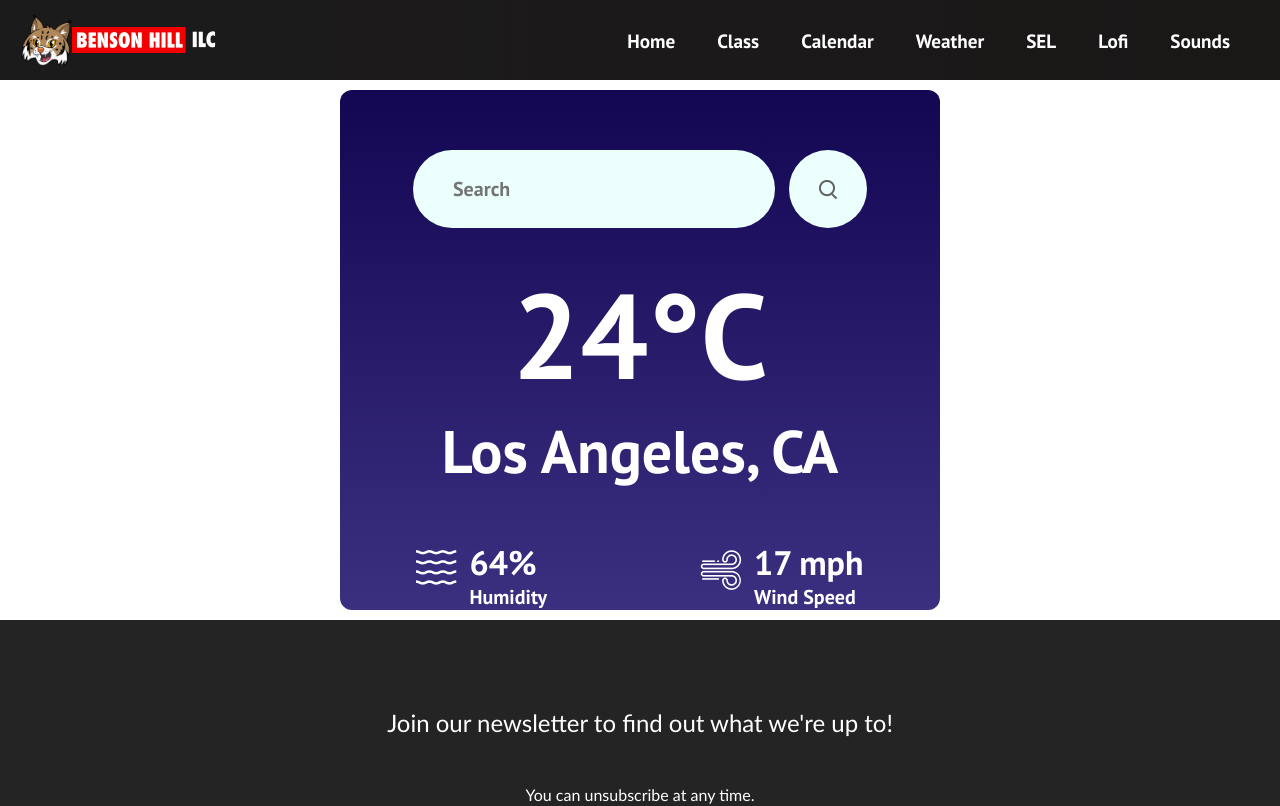
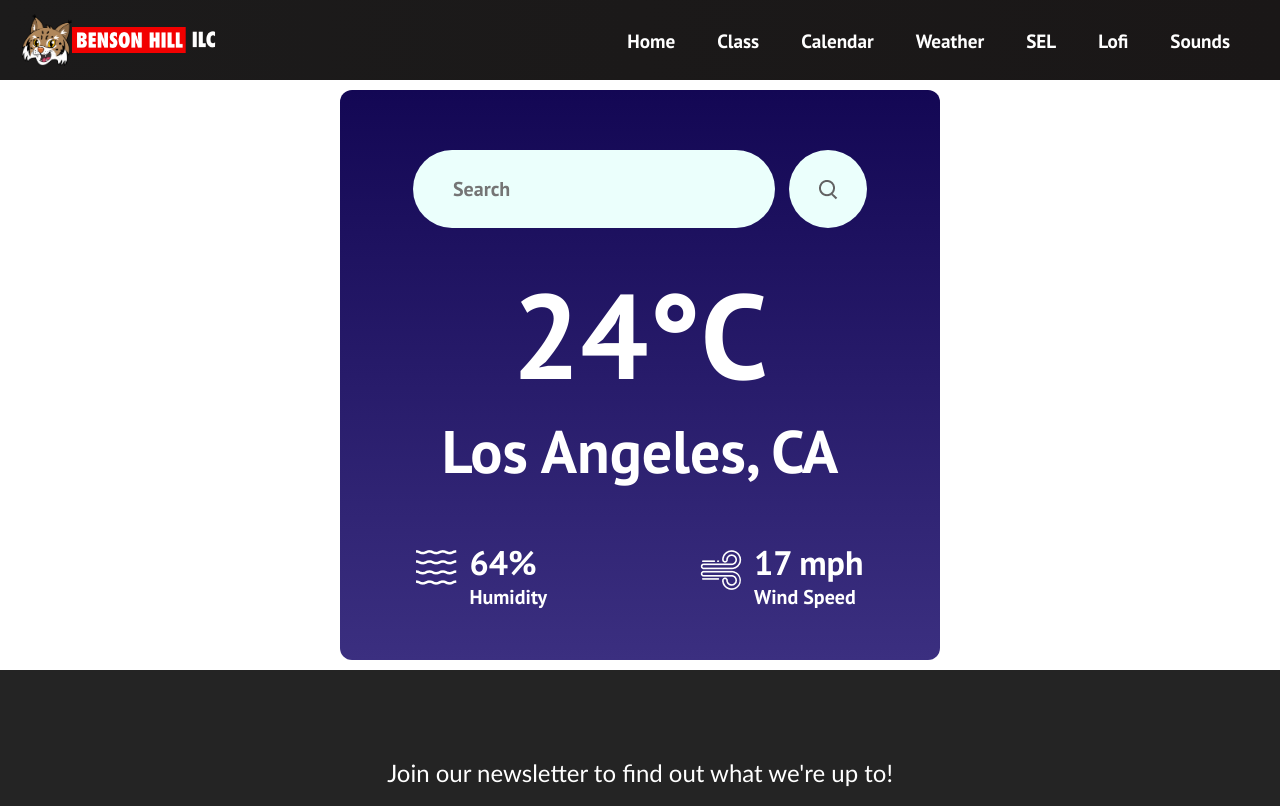
Before and after one commit to crzn24/morning-meeting-app, a React (Vite) app: page /weather in a window 1280 px wide. Shown: the top 806 px of the page. Built offline with nearby package versions, Linux system fonts and the light colour scheme.

Commit message:
adds margin

```diff
--- a/src/components/pages/Weather.css
+++ b/src/components/pages/Weather.css
@@ -73,6 +73,7 @@
 .weather-data-container {
   display: flex;
   margin-top: 50px;
+  margin-bottom: 50px;
   color: white;
   justify-content: center;
 }
```
